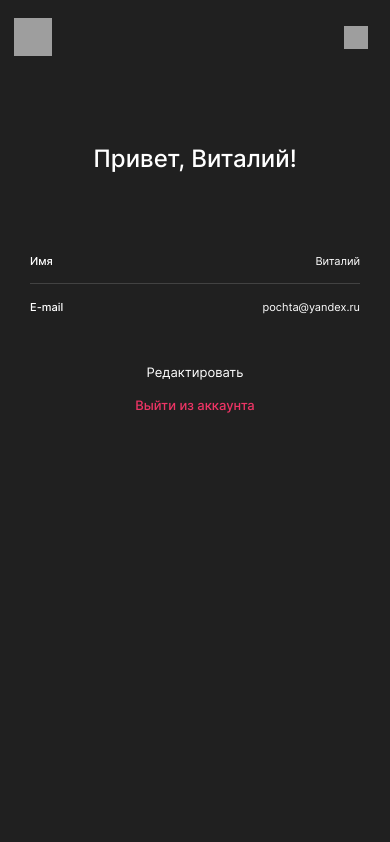
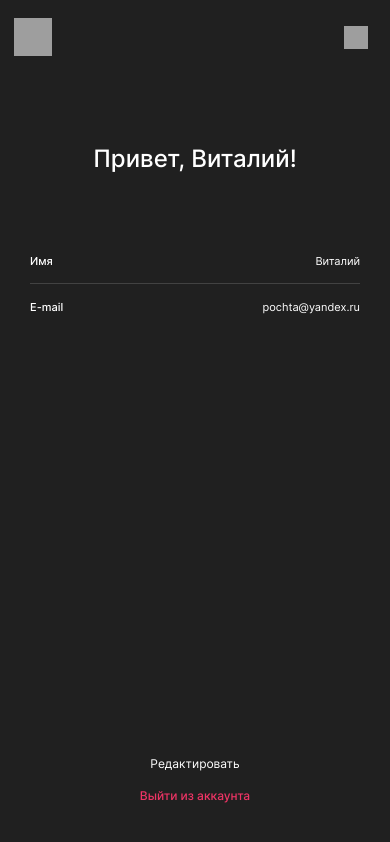
Before and after one commit to YuliaJaworski/movies-explorer-frontend, a React (Create React App) app: page /profile in a window 390 px wide. Built offline with nearby package versions, Linux system fonts and the light colour scheme; grey boxes are pictures that could not be loaded.

Commit message:
fix: исправить отступы

```diff
--- a/src/components/Profile/Profile.css
+++ b/src/components/Profile/Profile.css
@@ -4,6 +4,7 @@
 
 .profile {
   display: flex;
+  min-height: calc(100vh - 74px);
   flex-direction: column;
   justify-content: space-between;
 }
@@ -106,4 +107,12 @@
     .profile__button {
         padding-bottom: 40px;
     }
+
+    .profile__edit {
+      font-size: 12px;
+    }
+
+    .profile__exit {
+      font-size: 12px;
+    }
   }
```
